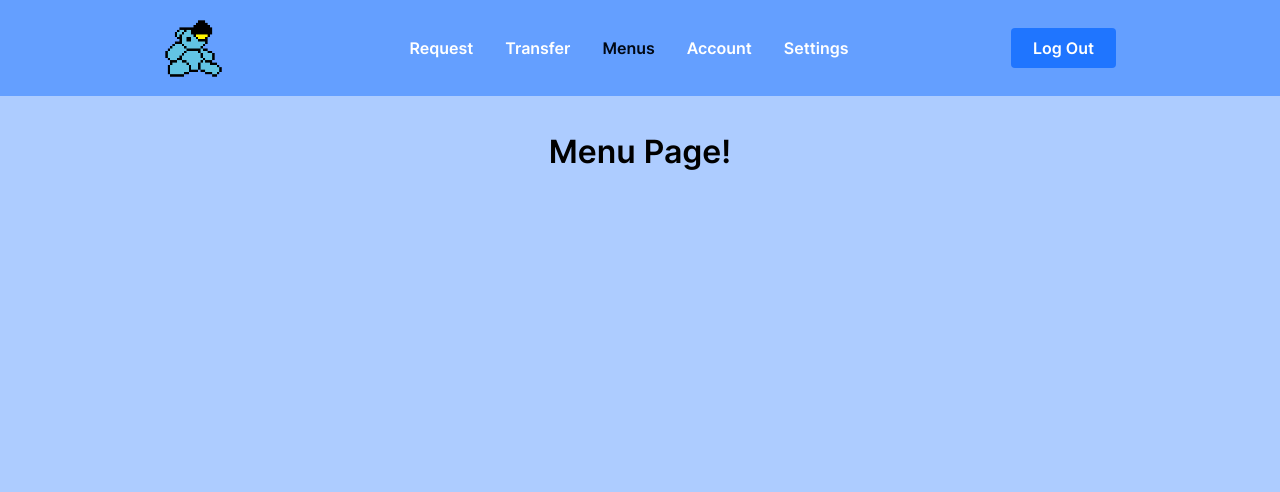
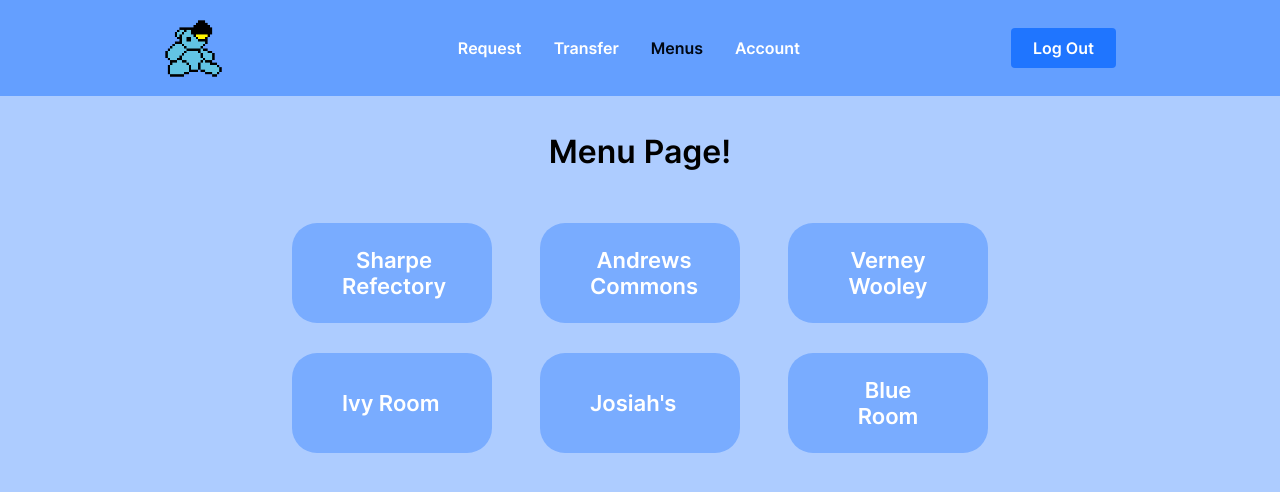
Before and after one commit to joshbenzon/blueno-bills, a React (Create React App) app in the folder frontend/blueno-bills/: page /menu in a window 1280 px wide. Shown: the top 492 px of the page. Built offline with nearby package versions, Linux system fonts and the light colour scheme; no server answers.

Commit message:
feat: add menu buttons

```diff
--- a/frontend/blueno-bills/package.json
+++ b/frontend/blueno-bills/package.json
@@ -12,6 +12,7 @@
     "@types/react": "^18.0.6",
     "@types/react-dom": "^18.0.2",
     "axios": "^0.27.2",
+    "firebase": "^9.8.0",
     "react": "^18.0.0",
     "react-dom": "^18.0.0",
     "react-hook-form": "^7.30.0",
--- a/frontend/blueno-bills/src/App.tsx
+++ b/frontend/blueno-bills/src/App.tsx
@@ -80,7 +80,7 @@ function App() {
       <Routes>
         <Route path="/" element={<Home />} />
         <Route path="/request" element={<Request />} />
-        <Route path="/settings" element={<Settings />} />
+        {/* <Route path="/settings" element={<Settings />} /> */}
         <Route path="/transfer" element={<Transfer />} />
         <Route path="/menu" element={<Menu />} />
         <Route
--- a/frontend/blueno-bills/src/index.css
+++ b/frontend/blueno-bills/src/index.css
@@ -99,7 +99,7 @@ code {
 }
 
 .styled-table thead tr {
-  background-color: #0EBFE9;
+  background-color: #0ebfe9;
   color: #ffffff;
   text-align: left;
 }
@@ -118,10 +118,10 @@ code {
 }
 
 .styled-table tbody tr:last-of-type {
-  border-bottom: 2px solid #0EBFE9;
+  border-bottom: 2px solid #0ebfe9;
 }
 
 .styled-table tbody tr.active-row {
   font-weight: bold;
-  color: #0EBFE9;
+  color: #0ebfe9;
 }
--- a/frontend/blueno-bills/src/navigation-bar/components/Navbar/index.tsx
+++ b/frontend/blueno-bills/src/navigation-bar/components/Navbar/index.tsx
@@ -19,7 +19,7 @@ const Navbar = () => {
           <NavLink to="/transfer">Transfer</NavLink>
           <NavLink to="/menu">Menus</NavLink>
           <NavLink to="/account">Account</NavLink>
-          <NavLink to="/settings">Settings</NavLink>
+          {/* <NavLink to="/settings">Settings</NavLink> */}
         </NavMenu>
 
         <NavBtn>
--- a/frontend/blueno-bills/src/navigation-bar/web-pages/menu.tsx
+++ b/frontend/blueno-bills/src/navigation-bar/web-pages/menu.tsx
@@ -6,6 +6,34 @@ const Menu = () => {
       <div className={"page-info"}>
         <h1>Menu Page!</h1>
       </div>
+
+      <div className={"page-buttons"}>
+        <div className="ratty-button">
+          <button>Sharpe Refectory</button>
+        </div>
+
+        <div className="andrews-button">
+          <button>Andrews Commons</button>
+        </div>
+
+        <div className="vdub-button">
+          <button>Verney Wooley</button>
+        </div>
+      </div>
+
+      <div className={"page-buttons"}>
+        <div className="ivy-button">
+          <button>Ivy Room</button>
+        </div>
+
+        <div className="joes-button">
+          <button>Josiah's</button>
+        </div>
+
+        <div className="blue-button">
+          <button>Blue Room</button>
+        </div>
+      </div>
     </React.Fragment>
   );
 };
```
Also changed, not shown: 1 other file (tests, documents, lock files or other folders).
